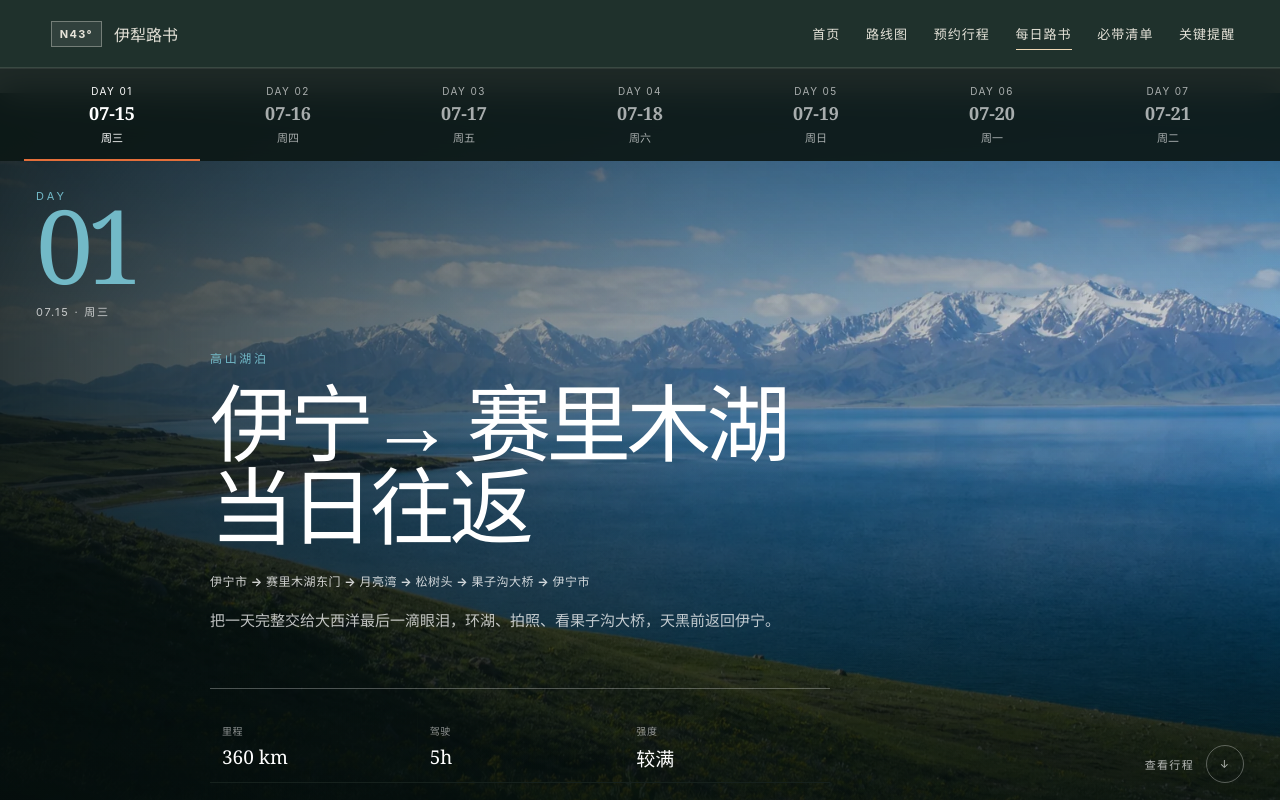
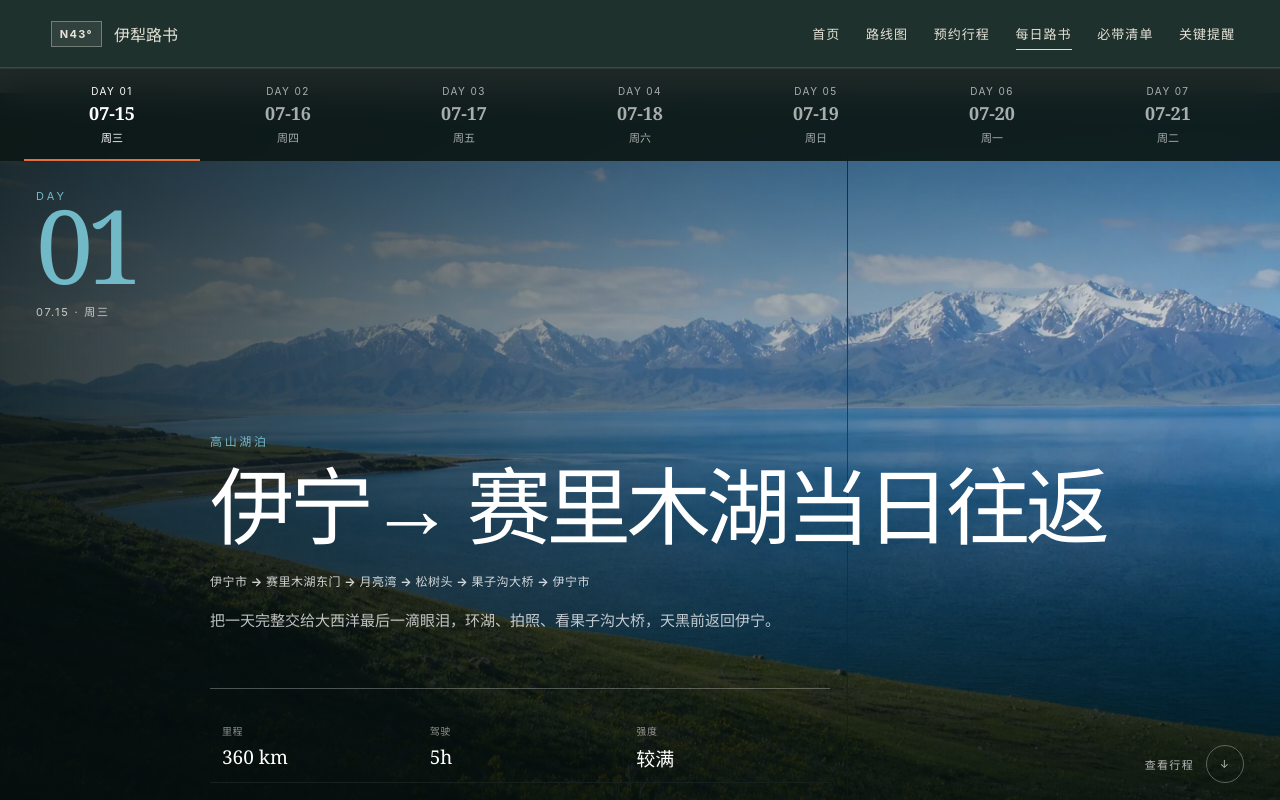
Before and after one commit to StevieHui/yili-roadbook, a React (Vite) app: page / in a window 1280 px wide. Both pictures are taken after a click on the button "每日路书". Shown: the top 800 px of the page. Built offline with nearby package versions, Linux system fonts and the light colour scheme.

Commit message:
fix: prevent hero title line wrapping by removing text-wrap:balance

```diff
--- a/src/styles.css
+++ b/src/styles.css
@@ -1361,7 +1361,7 @@ body,
 .day-hero-index strong { font: clamp(68px, 8vw, 120px)/.82 Georgia, serif; letter-spacing: -.07em; }
 .day-hero-index small { margin-top: 16px; color: rgba(255,255,255,.72); font-size: 11px; letter-spacing: .16em; }
 .day-landscape { margin: 0 0 16px; color: var(--day-accent); font-size: 12px; font-weight: 700; letter-spacing: .22em; }
-.day-hero-main h3 { max-width: 820px; margin: 0; font: clamp(42px, 6.6vw, 92px)/.98 "Songti SC", "STSong", Georgia, serif; letter-spacing: -.055em; text-wrap: balance; }
+.day-hero-main h3 { max-width: 820px; margin: 0; font: clamp(42px, 6.6vw, 92px)/.98 "Songti SC", "STSong", Georgia, serif; letter-spacing: -.055em; white-space: nowrap; }
 .route-title-segment { display: inline-block; white-space: nowrap; }
 .day-hero-main .route-string { margin: 24px 0 0; color: rgba(255,255,255,.8); font-size: 12px; letter-spacing: .04em; }
 .day-hero-main .day-summary { max-width: 650px; margin: 18px 0 0; color: rgba(255,255,255,.74); font-size: 15px; line-height: 1.8; }
```
